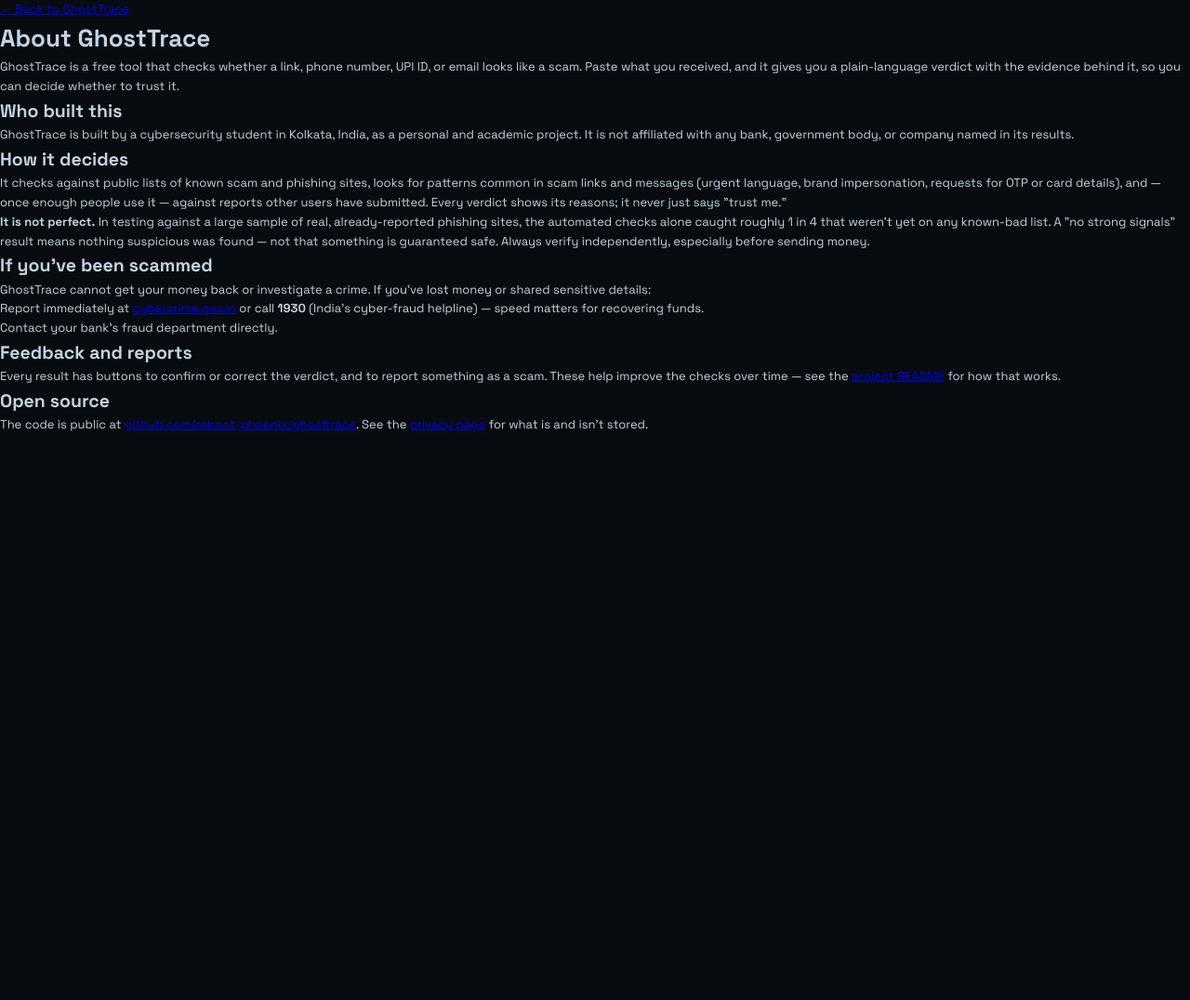
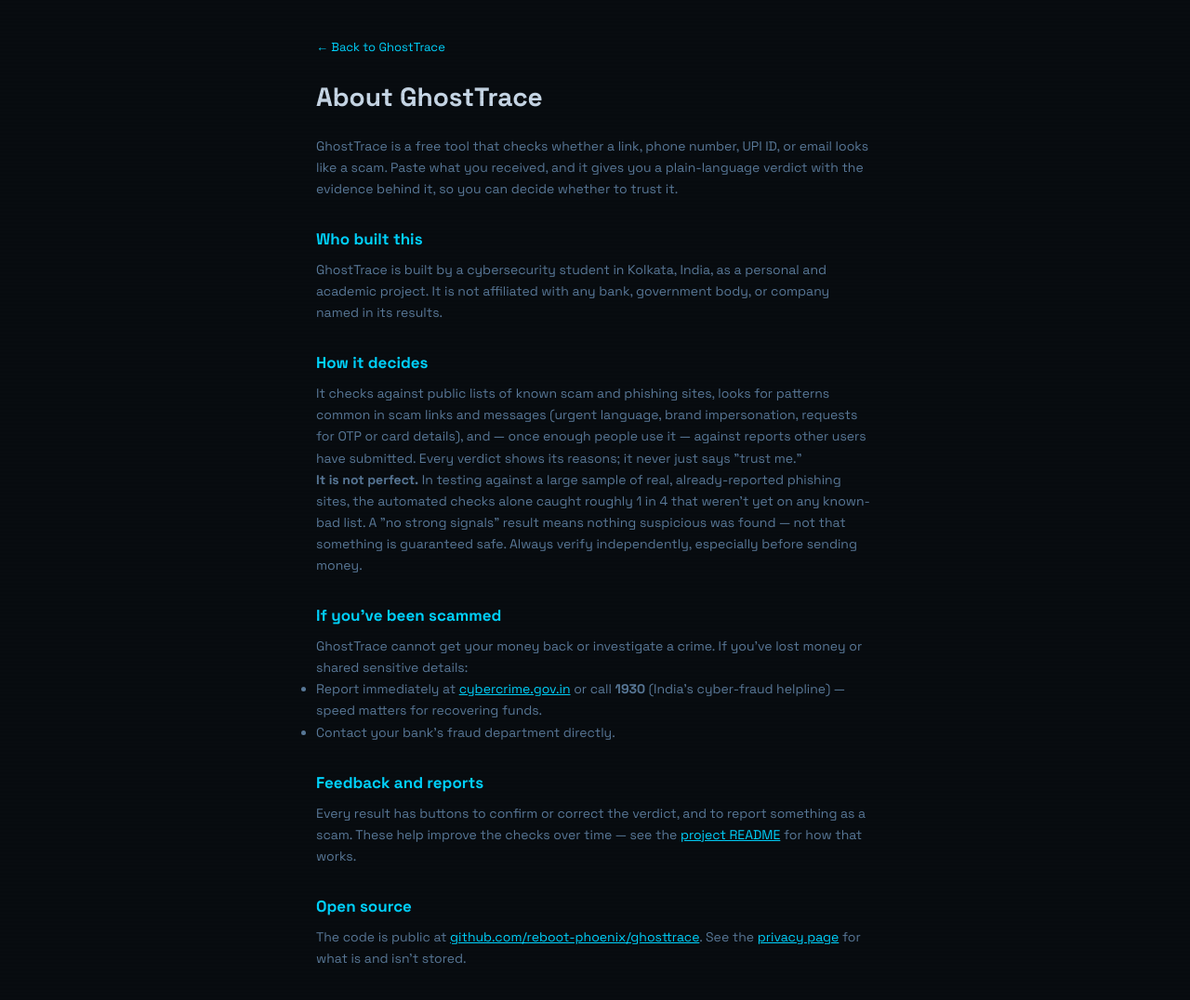
Before and after one commit to reboot-phoenix/ghosttrace, a Flask app: page /about in a window 1280 px wide. Shown: the top 1076 px of the page at 93% size. Run offline with Flask 3, Linux system fonts and the light colour scheme.

Commit message:
Add files via upload

```diff
--- a/static/css/style.css
+++ b/static/css/style.css
@@ -996,3 +996,21 @@ body { display: flex; }
   .report-tab  { flex:1; min-width:80px; text-align:center; font-size:11px; padding:8px 10px; }
   .identity-fields { grid-template-columns:1fr; }
 }
+
+/* ── scam-checker restructure (readability pass) ─────────────────────────── */
+.scan-section-label { font-size:11px; text-transform:uppercase; letter-spacing:.08em; color:var(--text3); margin:14px 0 6px; }
+.example-chips { font-size:11px; color:var(--text3); margin-top:4px; }
+.example-chips a { color:var(--cyan); text-decoration:none; }
+.example-chips a:hover { text-decoration:underline; }
+.footer-links { font-size:11px; margin:6px 0 4px; }
+.footer-links a { color:var(--text2); text-decoration:none; }
+.footer-links a:hover { color:var(--cyan); }
+
+/* ── plain doc pages (about / privacy) ────────────────────────────────────── */
+.doc-page { max-width:640px; margin:0 auto; padding:40px 20px 80px; font-family:'Space Grotesk',sans-serif; color:var(--text); line-height:1.65; }
+.doc-page h1 { font-size:28px; margin-bottom:18px; }
+.doc-page h2 { font-size:17px; margin:28px 0 8px; color:var(--cyan); }
+.doc-page p, .doc-page li { font-size:14px; color:var(--text2); }
+.doc-page a { color:var(--cyan); }
+.doc-back { display:inline-block; margin-bottom:20px; font-size:13px; color:var(--text2); text-decoration:none; }
+.doc-back:hover { color:var(--cyan); }
```
